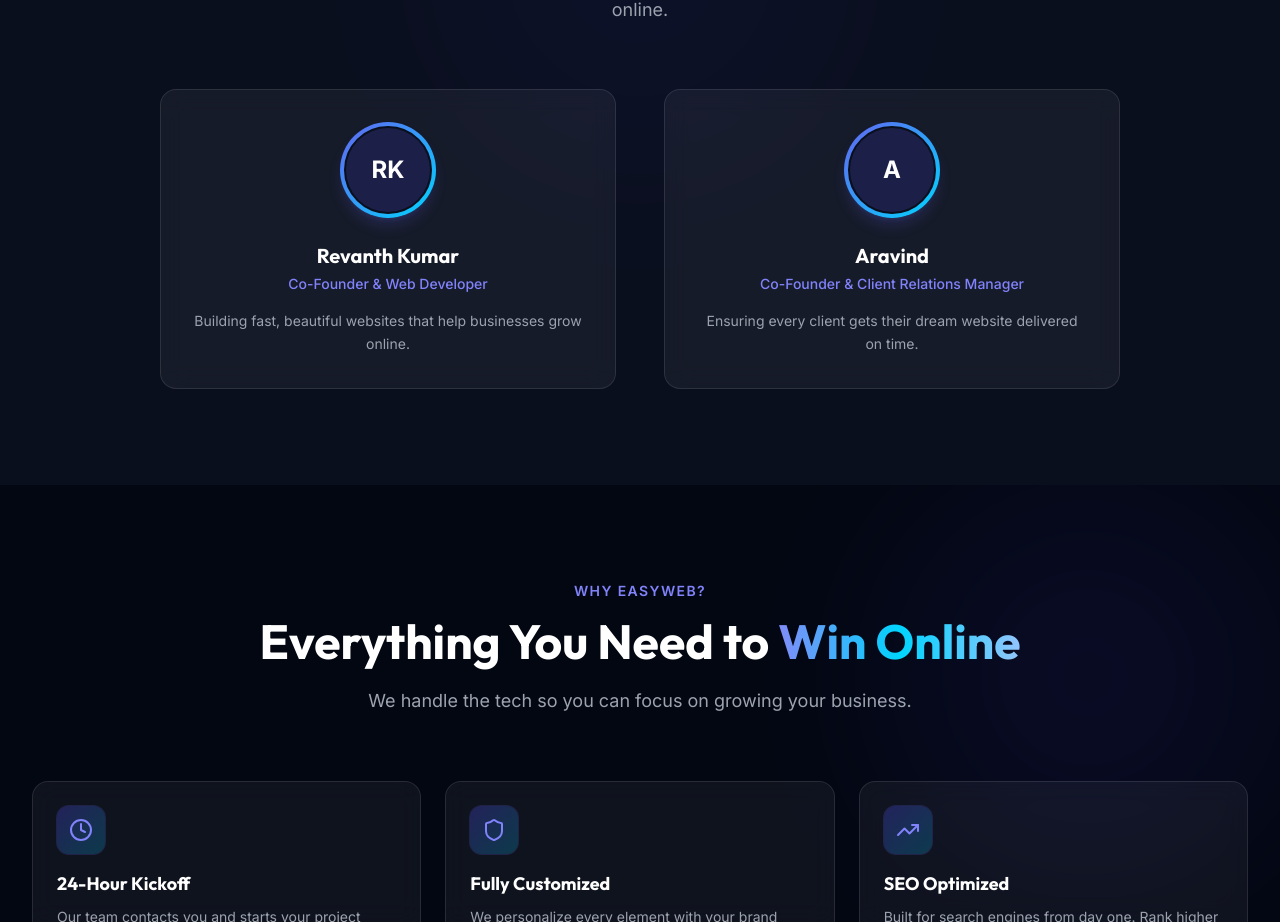
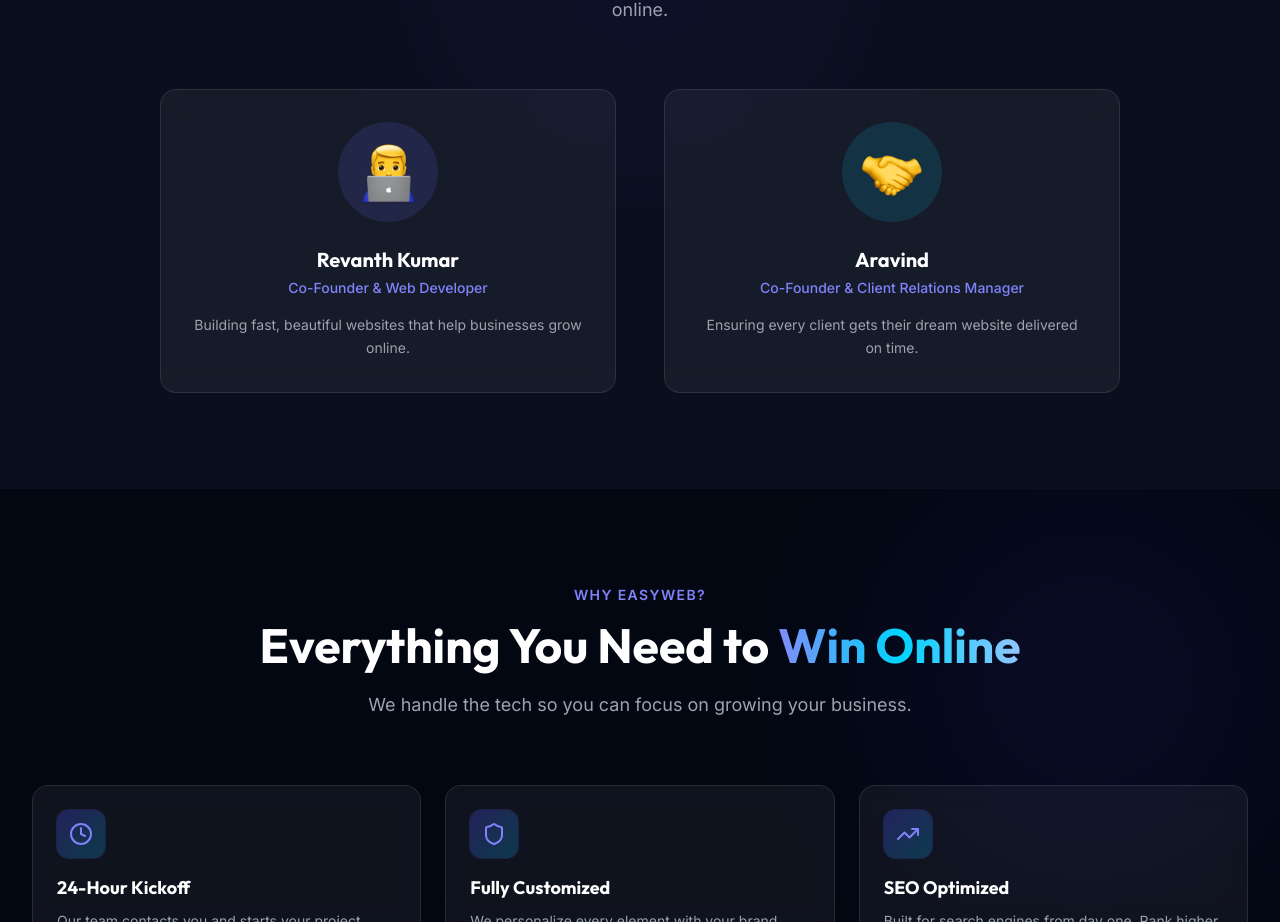
Before and after one commit to revanthbanoth/Easyweb, a React (Vite) app in the folder frontend/: page / in a window 1280 px wide. Shown: the part 1979-2901 px from the top of the page. Built offline with nearby package versions, Linux system fonts and the light colour scheme; no server answers.

Commit message:
Update team avatars to 3D Apple-style emojis

```diff
--- a/frontend/index.html
+++ b/frontend/index.html
@@ -59,6 +59,7 @@
     <meta name="apple-mobile-web-app-title" content="EasyWeb" />
 
     <!-- Fonts -->
+    <link rel="stylesheet" href="https://cdnjs.cloudflare.com/ajax/libs/font-awesome/6.5.0/css/all.min.css">
     <link rel="preconnect" href="https://fonts.googleapis.com" />
     <link rel="preconnect" href="https://fonts.gstatic.com" crossorigin />
     <link href="https://fonts.googleapis.com/css2?family=Inter:wght@300;400;500;600;700;800&family=Outfit:wght@400;500;600;700;800;900&display=swap" rel="stylesheet" />
--- a/frontend/src/pages/Home.jsx
+++ b/frontend/src/pages/Home.jsx
@@ -47,13 +47,15 @@
         name: 'Revanth Kumar',
         role: 'Co-Founder & Web Developer',
         bio: 'Building fast, beautiful websites that help businesses grow online.',
-        avatar: 'RK',
+        image: '/revanth-emoji.png',
+        bgColor: 'rgba(99,102,241,0.15)',
     },
     {
         name: 'Aravind',
         role: 'Co-Founder & Client Relations Manager',
         bio: 'Ensuring every client gets their dream website delivered on time.',
-        avatar: 'A',
+        image: '/aravind-emoji.png',
+        bgColor: 'rgba(6,182,212,0.15)',
     }
 ];
 
@@ -303,11 +305,13 @@
                                 whileHover={{ y: -5 }}
                                 className="glass-card-hover p-8 flex flex-col items-center text-center group"
                             >
-                                <div className="w-24 h-24 mb-6 rounded-full bg-gradient-to-br from-primary-500 to-neon-blue p-1 shadow-lg shadow-primary-500/20 group-hover:shadow-primary-500/40 transition-shadow duration-300">
-                                    <div className="w-full h-full rounded-full bg-dark-800 flex items-center justify-center text-2xl font-bold text-white border-2 border-dark-800 overflow-hidden relative">
-                                        <div className="absolute inset-0 bg-primary-500/20" />
-                                        <span className="relative z-10">{member.avatar}</span>
-                                    </div>
+                                <div
+                                    className="w-[100px] h-[100px] mb-6 rounded-full flex items-center justify-center p-[20px] group-hover:animate-subtle-bounce"
+                                    style={{
+                                        background: member.bgColor,
+                                    }}
+                                >
+                                    <img src={member.image} alt={member.name} className="w-full h-full object-contain drop-shadow-sm" />
                                 </div>
                                 <h3 className="text-xl font-display font-bold text-white mb-1">{member.name}</h3>
                                 <p className="text-primary-400 font-medium text-sm mb-4">{member.role}</p>
--- a/frontend/tailwind.config.js
+++ b/frontend/tailwind.config.js
@@ -53,8 +53,13 @@
         'float': 'float 6s ease-in-out infinite',
         'pulse-slow': 'pulse 4s ease-in-out infinite',
         'gradient': 'gradient 8s ease infinite',
+        'subtle-bounce': 'subtleBounce 1s infinite',
       },
       keyframes: {
+        subtleBounce: {
+          '0%, 100%': { transform: 'translateY(0)' },
+          '50%': { transform: 'translateY(-8px)' },
+        },
         float: {
           '0%, 100%': { transform: 'translateY(0px)' },
           '50%': { transform: 'translateY(-20px)' },
```
Also changed, not shown: frontend/public/aravind-emoji.png (added), frontend/public/revanth-emoji.png (added).
